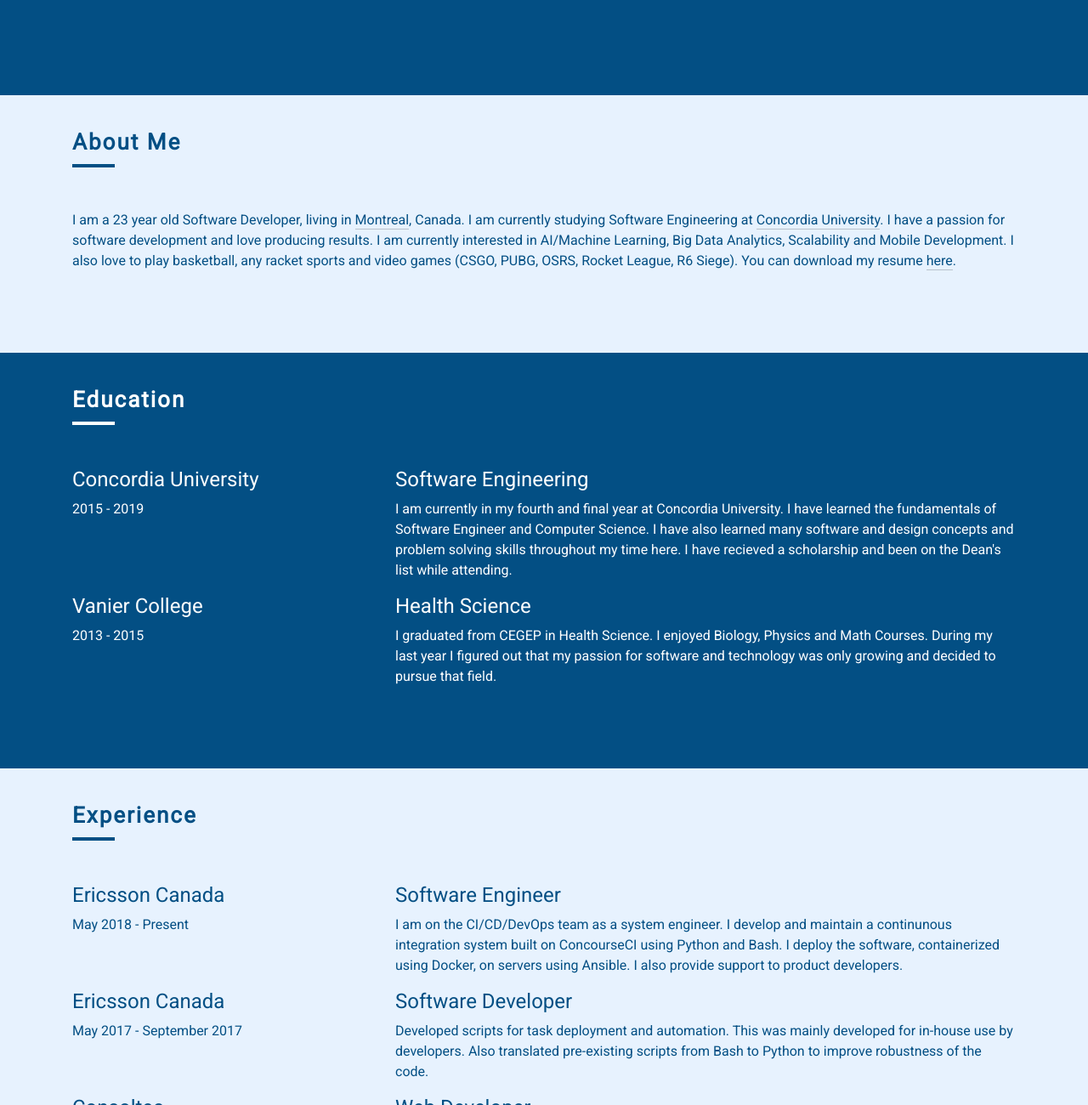
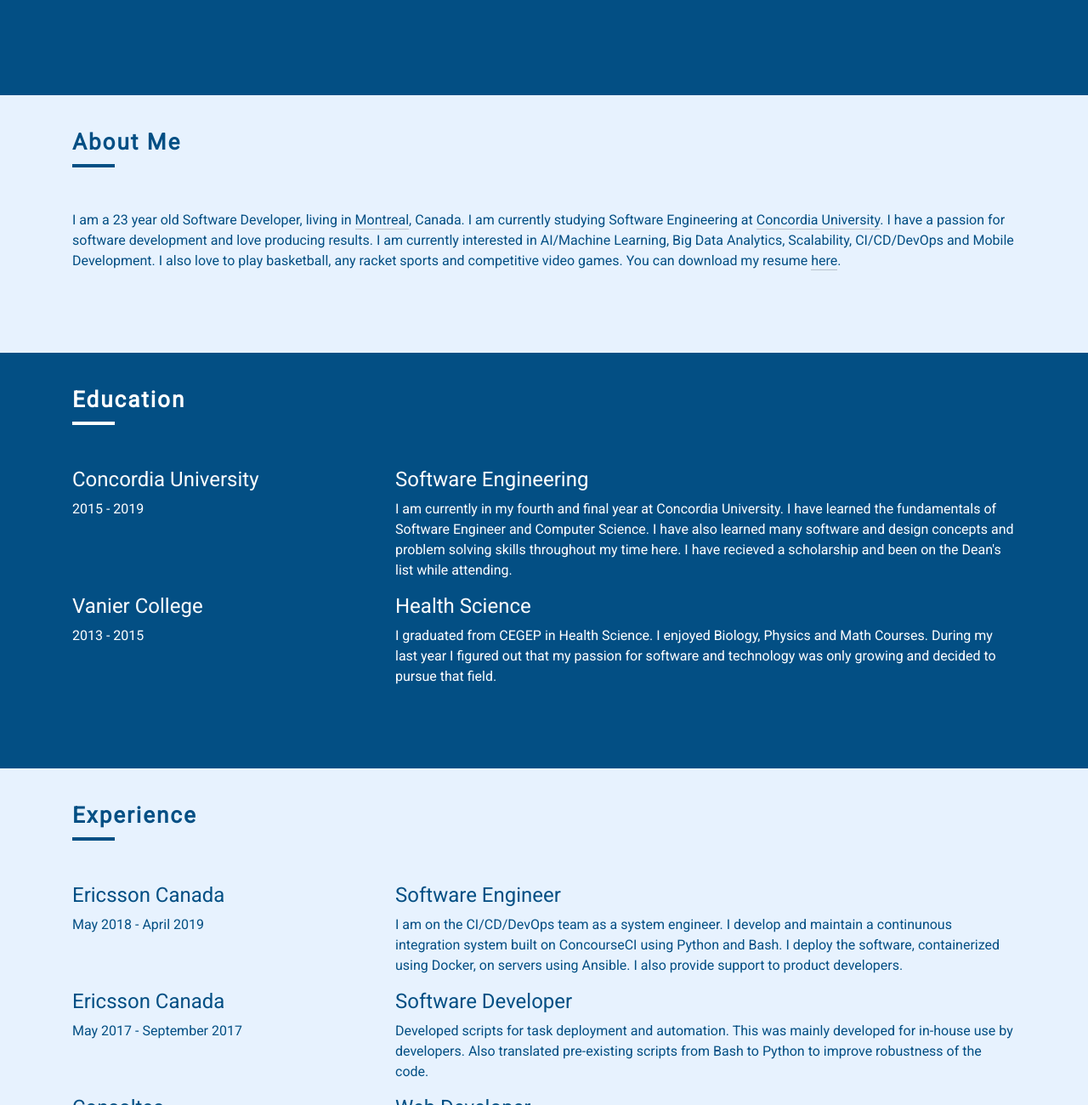
Before and after one commit to tusmanakhter/oldportfolio, a plain HTML site: page index.html in a window 1280 px wide. Shown: the part 688-1988 px from the top of the page at 85% size. Drawn offline with nearby package versions, Linux system fonts and the light colour scheme.

Commit message:
Updated resume

```diff
--- a/index.html
+++ b/index.html
@@ -46,7 +46,7 @@
             <div class="container">
                 <h1 class="section-header">About Me</h1>
                 <div class="content">
-                    <p>I am a <span id="age"></span> year old Software Developer, living in <a href="https://goo.gl/maps/KhL6mSdm2ir" target="_blank" rel="noopener">Montreal</a>, Canada. I am currently studying Software Engineering at <a href="https://www.concordia.ca/" target="_blank" rel="noopener">Concordia University</a>. I have a passion for software development and love producing results. I am currently interested in AI/Machine Learning, Big Data Analytics, Scalability and Mobile Development. I also love to play basketball, any racket sports and video games (CSGO, PUBG, OSRS, Rocket League, R6 Siege). You can download my resume <a href="assets/TusmanAkhterResume.pdf" download>here</a>.</p>
+                    <p>I am a <span id="age"></span> year old Software Developer, living in <a href="https://goo.gl/maps/KhL6mSdm2ir" target="_blank" rel="noopener">Montreal</a>, Canada. I am currently studying Software Engineering at <a href="https://www.concordia.ca/" target="_blank" rel="noopener">Concordia University</a>. I have a passion for software development and love producing results. I am currently interested in AI/Machine Learning, Big Data Analytics, Scalability, CI/CD/DevOps and Mobile Development. I also love to play basketball, any racket sports and competitive video games. You can download my resume <a href="assets/TusmanAkhterResume.pdf" download>here</a>.</p>
                 </div>
             </div>
         </section>
@@ -94,7 +94,7 @@
                             <h4>
                                 Ericsson Canada
                             </h4>
-                            <p>May 2018 - Present</p>
+                            <p>May 2018 - April 2019</p>
                         </div>
                         <div class="col-md-8">
                             <h4>
```
Also changed, not shown: 1 other file.
